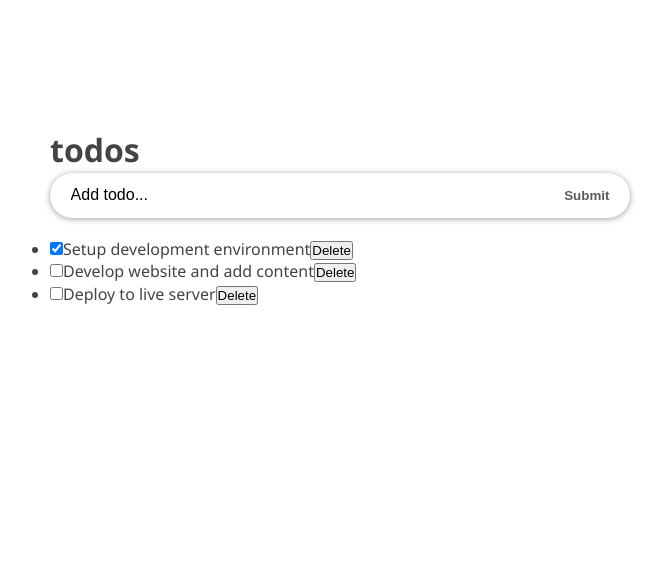
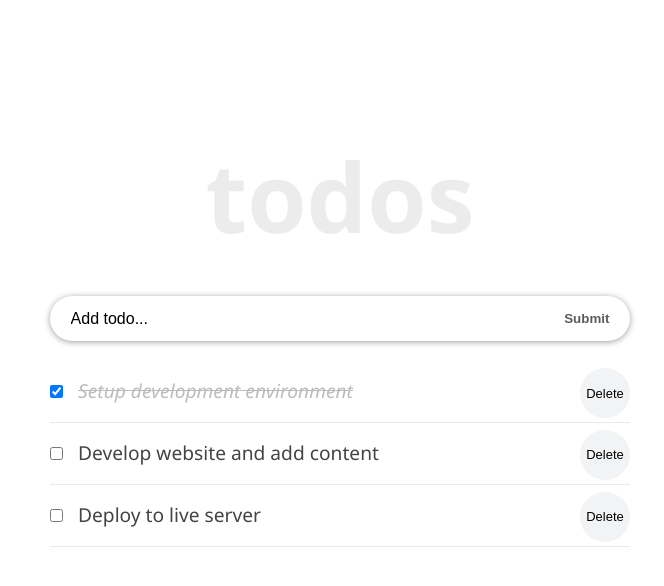
Before and after one commit to TimmyChan99/To-Do_List_React, a React (Create React App) app: page / in a window 1280 px wide. Shown: the top 586 px of the page, without its empty margins (300-964 px from the left). Built offline with nearby package versions, Linux system fonts and the light colour scheme.

Commit message:
add  style to header and todo list

```diff
--- a/src/components/Header.js
+++ b/src/components/Header.js
@@ -1,9 +1,28 @@
 import React from 'react';
 
-const Header = () => (
-  <header>
-    <h1>todos</h1>
-  </header>
-);
+const Header = () => {
+  const headerStyle = {
+    padding: '20px 0',
+    lineHeight: '1.5em',
+  };
+
+  return (
+    <header style={headerStyle}>
+      <h1
+        style={{
+          fontSize: '6rem',
+          fontWeight: '600',
+          marginBottom: '2rem',
+          lineHeight: '1em',
+          color: '#ececec',
+          textTransform: 'lowercase',
+          textAlign: 'center',
+        }}
+      >
+        todos
+      </h1>
+    </header>
+  );
+};
 
 export default Header;
--- a/src/components/TodoItem.js
+++ b/src/components/TodoItem.js
@@ -1,20 +1,32 @@
 import React from 'react';
+import styles from './TodoItem.module.css';
 
 class TodoItem extends React.Component {
+  constructor(props) {
+    super(props);
+    this.state = {};
+  }
+
   render() {
+    const { completed, id, title } = this.props.todo
+    const completedStyle = {
+      fontStyle: 'italic',
+      color: '#595959',
+      opacity: 0.4,
+      textDecoration: 'line-through',
+    };
     return (
-      <li>
+      <li className={styles.item}>
         <input
           type="checkbox"
-          checked={this.props.todo.completed}
-          onChange={() => this.props.handleChangeProps(this.props.todo.id)}
+          className={styles.checkbox}
+          checked={completed}
+          onChange={() => this.props.handleChangeProps(id)}
         />
-        {this.props.todo.title}
-        <button onClick={() => this.props.deleteTodoProps(this.props.todo.id)}>
-          Delete
-        </button>
+        <button onClick={() => this.props.deleteTodoProps(id)}>Delete</button>
+        <span style={completed ? completedStyle : null}>{title}</span>
       </li>
-    );
+    )
   }
 }
 
--- /dev/null
+++ b/src/components/TodoItem.module.css
@@ -0,0 +1,23 @@
+.item {
+    font-size: 1.2rem;
+    list-style-type: none;
+    padding: 17px 0px;
+    border-bottom: 1px solid #eaeaea;
+  }
+
+  .checkbox {
+    margin-right: 15px;
+  }
+
+  .item button {
+    font-size: 13px;
+    background: #f1f3f4;
+    border: none;
+    cursor: pointer;
+    float: right;
+    outline: none;
+    border-radius: 100px;
+    height: 50px;
+    width: 50px;
+    margin: -10px 0 0 10px;
+  }
--- a/src/components/TodosList.js
+++ b/src/components/TodosList.js
@@ -2,6 +2,11 @@ import React from 'react';
 import TodoItem from './TodoItem';
 
 class TodosList extends React.Component {
+  constructor(props) {
+    super(props);
+    this.state = {};
+  }
+
   render() {
     return (
       <ul>
```
